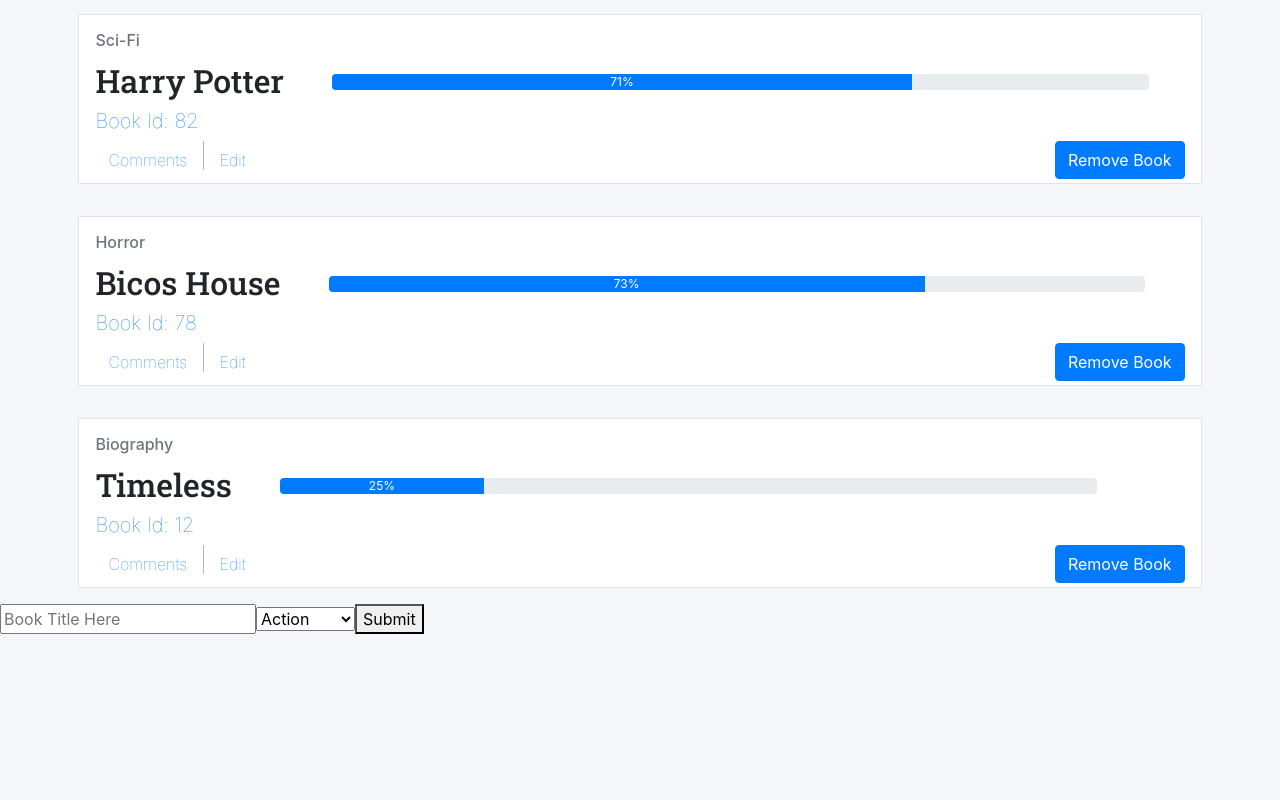
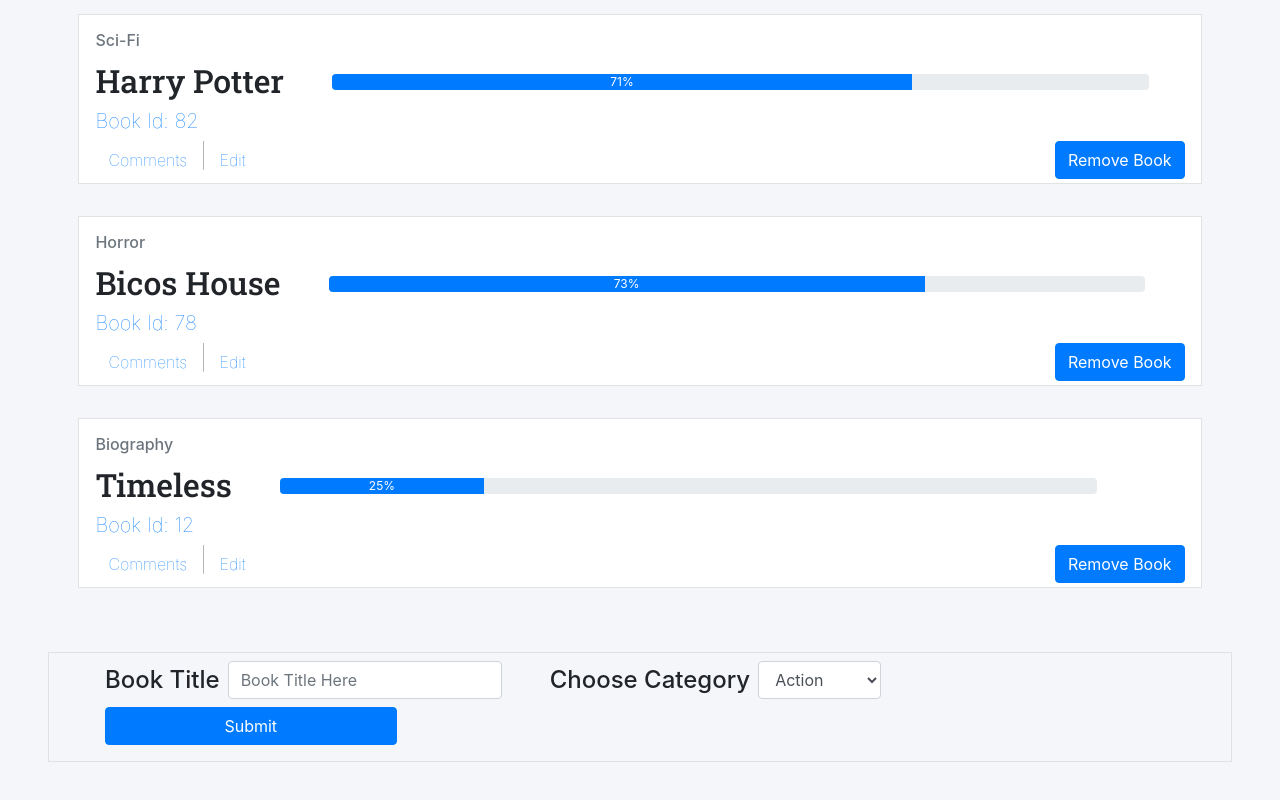
Before and after one commit to Elbie-em/Redux-Bookstore-CMS, a React (Create React App) app: page / in a window 1280 px wide. Shown: the part 703-1503 px from the top of the page. Before the commit the page ends 1337 px from the top, so only its background shows below. Built offline with nearby package versions, Linux system fonts and the light colour scheme.

Commit message:
Style from element in BookForm Componet

```diff
--- a/src/containers/BooksForm.js
+++ b/src/containers/BooksForm.js
@@ -26,9 +26,15 @@
   };
 
   return (
-    <form>
-      <input type="text" id="title" name="title" placeholder="Book Title Here" onChange={handleChange} value={book.title} />
-      <select type="text" id="category" name="category" onChange={handleChange} value={book.category} required>
+    <div class="p-5 w-100">
+      <form className="form-inline border p-2 d-flex align-items-center">
+        <div className="form-group mb-2">
+         <label for="title" className="h4 ml-5 mr-2">Book Title</label>
+         <input className="form-control" type="text" id="title" name="title" placeholder="Book Title Here" onChange={handleChange} value={book.title} />
+        </div>
+        <div className= "form-group mb-2">
+        <label for="category" className="h4 ml-5 mr-2">Choose Category</label>
+        <select className="form-control" type="text" id="category" name="category" onChange={handleChange} value={book.category} required>
         {categories.map(category => (
           <option key={categories.indexOf(category)} value={category}>
             {' '}
@@ -37,10 +43,12 @@
           </option>
         ))}
       </select>
-      <button type="submit" value="Submit" onClick={handleSubmit}>
+        </div>
+      <button className="btn btn-primary mb-2  ml-5 mr-2 w-25" type="submit" value="Submit" onClick={handleSubmit}>
         Submit
       </button>
     </form>
+    </div>
   );
 };
 
```
